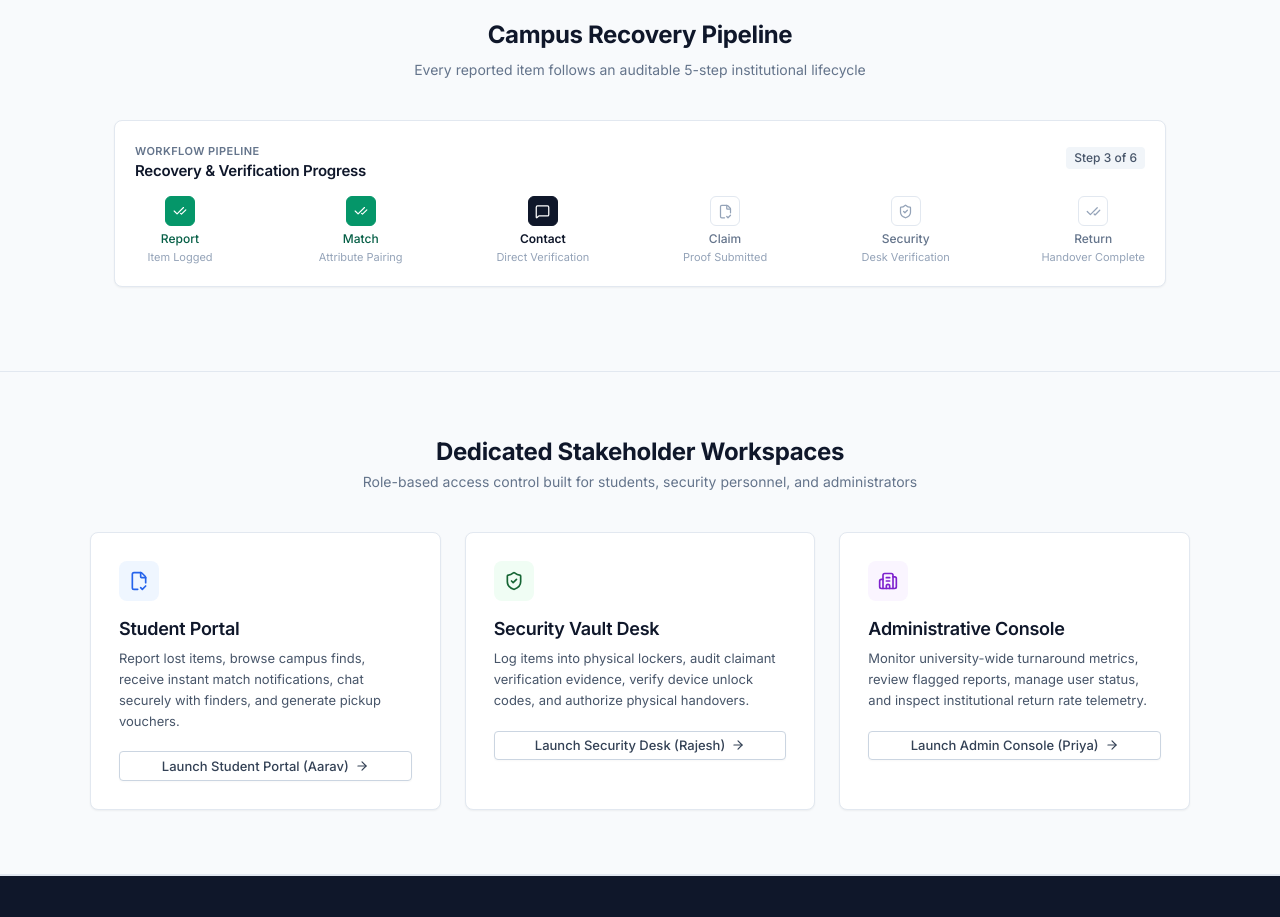
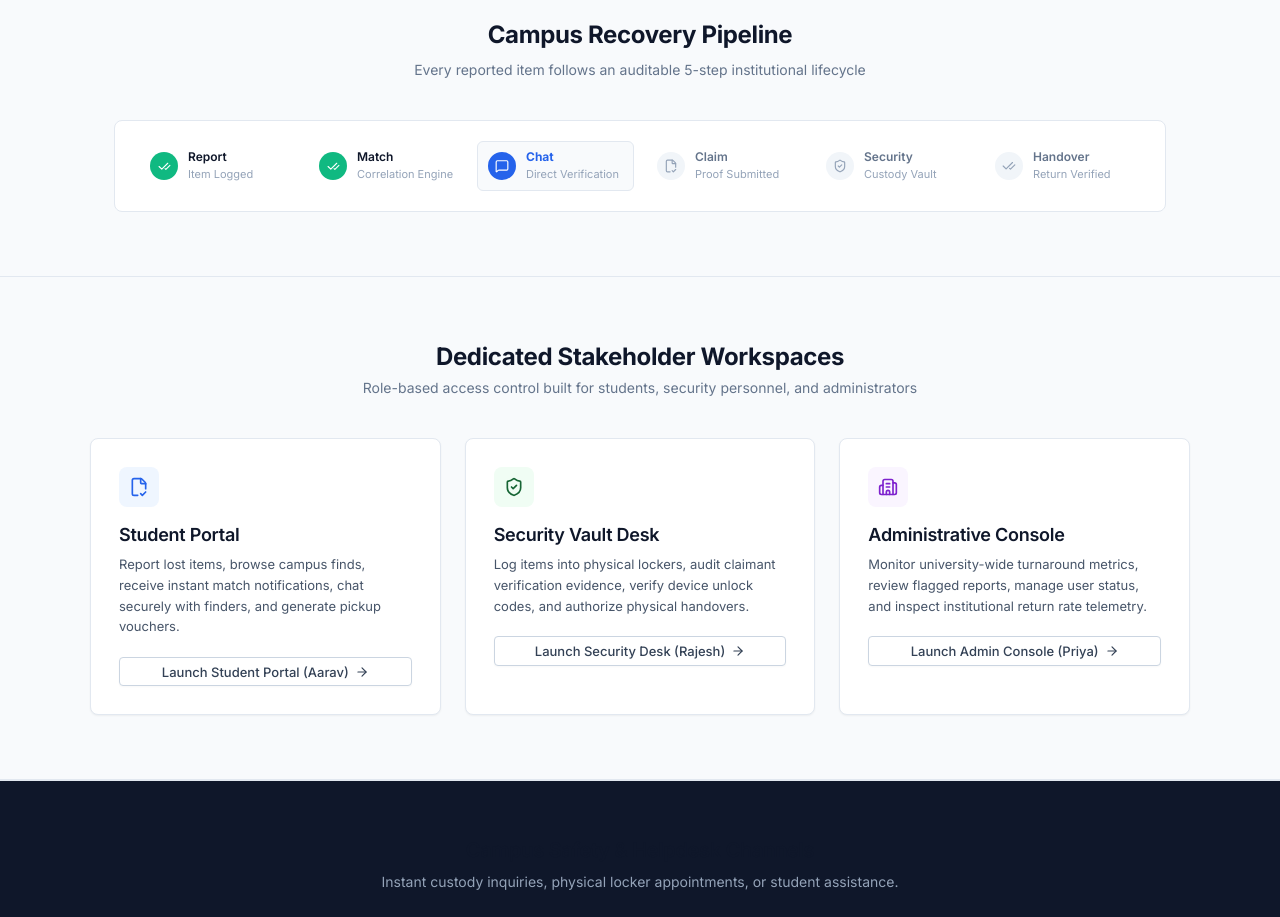
Before and after one commit to Hemantkumar-Lakhane/TraceBack, a React (Vite) app in the folder frontend/: page / in a window 1280 px wide. Shown: the part 1240-2157 px from the top of the page. Built offline with nearby package versions, Linux system fonts and the light colour scheme.

Commit message:
fix(dashboard): remove cluttered static workflow pipeline from student dashboard

```diff
--- a/frontend/src/components/LifecycleTracker.jsx
+++ b/frontend/src/components/LifecycleTracker.jsx
@@ -1,92 +1,88 @@
 import React from 'react';
 import { FileText, GitMerge, MessageSquare, FileCheck2, ShieldCheck, CheckCheck } from 'lucide-react';
 
-export const LifecycleTracker = ({ currentStep = 1 }) => {
+export const LifecycleTracker = ({ currentStep = 3, showHeader = false }) => {
   const steps = [
-    { number: 1, label: 'Report', desc: 'Item Logged', icon: <FileText size={15} /> },
-    { number: 2, label: 'Match', desc: 'Attribute Pairing', icon: <GitMerge size={15} /> },
-    { number: 3, label: 'Contact', desc: 'Direct Verification', icon: <MessageSquare size={15} /> },
-    { number: 4, label: 'Claim', desc: 'Proof Submitted', icon: <FileCheck2 size={15} /> },
-    { number: 5, label: 'Security', desc: 'Desk Verification', icon: <ShieldCheck size={15} /> },
-    { number: 6, label: 'Return', desc: 'Handover Complete', icon: <CheckCheck size={15} /> },
+    { number: 1, label: 'Report', desc: 'Item Logged', icon: <FileText size={14} /> },
+    { number: 2, label: 'Match', desc: 'Correlation Engine', icon: <GitMerge size={14} /> },
+    { number: 3, label: 'Chat', desc: 'Direct Verification', icon: <MessageSquare size={14} /> },
+    { number: 4, label: 'Claim', desc: 'Proof Submitted', icon: <FileCheck2 size={14} /> },
+    { number: 5, label: 'Security', desc: 'Custody Vault', icon: <ShieldCheck size={14} /> },
+    { number: 6, label: 'Handover', desc: 'Return Verified', icon: <CheckCheck size={14} /> },
   ];
 
   return (
-    <div className="surface-card" style={{ padding: '1rem 1.25rem', marginBottom: '1.25rem', backgroundColor: 'var(--card-bg)', border: '1px solid var(--border-color)' }}>
-      <div style={{ display: 'flex', justifyContent: 'space-between', alignItems: 'center', marginBottom: '0.75rem' }}>
+    <div style={{
+      padding: '1.25rem 1.5rem',
+      backgroundColor: 'var(--card-bg)',
+      border: '1px solid var(--border-color)',
+      borderRadius: '8px'
+    }}>
+      {showHeader && (
+        <div style={{ display: 'flex', justifyContent: 'space-between', alignItems: 'center', marginBottom: '1.25rem' }}>
           <div>
-          <span style={{ fontSize: '0.6875rem', fontWeight: 600, color: 'var(--slate-500)', letterSpacing: '0.04em', textTransform: 'uppercase' }}>
-            Workflow Pipeline
-          </span>
-          <h4 style={{ fontSize: '0.9375rem', fontWeight: 600, color: 'var(--slate-900)' }}>
-            Recovery & Verification Progress
+            <h4 style={{ fontSize: '0.875rem', fontWeight: 600, color: 'var(--slate-900)', margin: 0 }}>
+              Campus Recovery Lifecycle
             </h4>
+            <p style={{ fontSize: '0.75rem', color: 'var(--slate-500)', margin: '2px 0 0' }}>
+              Standard institutional audit process
+            </p>
           </div>
-        <span style={{ fontSize: '0.75rem', color: 'var(--slate-600)', background: 'var(--slate-100)', padding: '2px 8px', borderRadius: '4px', fontWeight: 500 }}>
-          Step {currentStep} of 6
+          <span style={{ fontSize: '0.6875rem', color: 'var(--slate-600)', background: 'var(--slate-100)', padding: '2px 8px', borderRadius: '4px', fontWeight: 600 }}>
+            Stage {currentStep} of 6
           </span>
         </div>
+      )}
 
       <div style={{
-        display: 'flex',
-        alignItems: 'center',
-        justifyContent: 'space-between',
-        position: 'relative',
-        overflowX: 'auto',
-        padding: '0.25rem 0'
+        display: 'grid',
+        gridTemplateColumns: 'repeat(auto-fit, minmax(130px, 1fr))',
+        gap: '0.75rem',
+        alignItems: 'center'
       }}>
         {steps.map((step) => {
           const isDone = step.number < currentStep;
           const isCurrent = step.number === currentStep;
 
-          let stepColor = 'var(--slate-400)';
-          let stepBg = '#ffffff';
-          let stepBorder = 'var(--slate-200)';
-
-          if (isDone) {
-            stepColor = '#ffffff';
-            stepBg = '#059669';
-            stepBorder = '#059669';
-          } else if (isCurrent) {
-            stepColor = '#ffffff';
-            stepBg = '#0f172a';
-            stepBorder = '#0f172a';
-          }
-
           return (
-            <div key={step.number} style={{
+            <div
+              key={step.number}
+              style={{
                 display: 'flex',
-              flexDirection: 'column',
                 alignItems: 'center',
-              textAlign: 'center',
-              minWidth: '90px',
-              zIndex: 2
-            }}>
+                gap: '10px',
+                padding: '8px 10px',
+                borderRadius: '6px',
+                backgroundColor: isCurrent ? 'var(--slate-50)' : 'transparent',
+                border: isCurrent ? '1px solid var(--slate-200)' : '1px solid transparent'
+              }}
+            >
               <div style={{
-                width: '30px',
-                height: '30px',
-                borderRadius: '6px',
+                width: '28px',
+                height: '28px',
+                borderRadius: '50%',
                 display: 'flex',
                 alignItems: 'center',
                 justifyContent: 'center',
-                backgroundColor: stepBg,
-                color: stepColor,
-                border: `1px solid ${stepBorder}`,
-                marginBottom: '4px',
-                fontSize: '0.8125rem',
-                fontWeight: 600
+                backgroundColor: isDone ? '#10b981' : isCurrent ? '#2563eb' : 'var(--slate-100)',
+                color: isDone || isCurrent ? '#ffffff' : 'var(--slate-400)',
+                flexShrink: 0
               }}>
-                {isDone ? <CheckCheck size={14} /> : step.icon}
+                {isDone ? <CheckCheck size={13} /> : step.icon}
               </div>
+
+              <div style={{ minWidth: 0 }}>
                 <div style={{
                   fontSize: '0.75rem',
-                fontWeight: isCurrent ? 600 : 500,
-                color: isCurrent ? 'var(--slate-900)' : isDone ? 'var(--emerald-dark)' : 'var(--slate-500)'
+                  fontWeight: isCurrent ? 700 : 600,
+                  color: isCurrent ? '#2563eb' : isDone ? 'var(--slate-900)' : 'var(--slate-500)',
+                  lineHeight: 1.2
                 }}>
                   {step.label}
                 </div>
-              <div style={{ fontSize: '0.6875rem', color: 'var(--slate-400)', marginTop: '1px' }}>
+                <div style={{ fontSize: '0.6875rem', color: 'var(--slate-400)', marginTop: '2px', whiteSpace: 'nowrap', overflow: 'hidden', textOverflow: 'ellipsis' }}>
                   {step.desc}
+                </div>
               </div>
             </div>
           );
--- a/frontend/src/pages/StudentDashboard.jsx
+++ b/frontend/src/pages/StudentDashboard.jsx
@@ -15,7 +15,6 @@ import {
   TrendingUp,
   MapPin
 } from 'lucide-react';
-import LifecycleTracker from '../components/LifecycleTracker';
 import ItemCard from '../components/ItemCard';
 import StatusBadge from '../components/StatusBadge';
 import MatchScoreBadge from '../components/MatchScoreBadge';
@@ -90,9 +89,6 @@ export const StudentDashboard = () => {
           </Link>
         </div>
       </div>
-
-      {/* Lifecycle Pipeline Tracker */}
-      <LifecycleTracker currentStep={2} />
 
       {/* Action Needed Highlight Card (If match found) */}
       {pendingMatch && (
```
Lines whose indentation alone changed are shown as unchanged.
